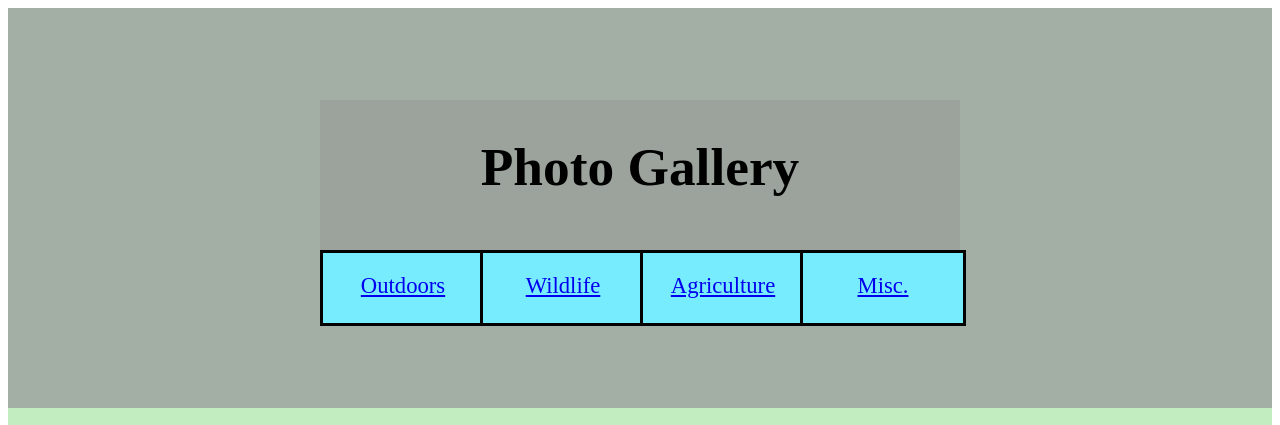
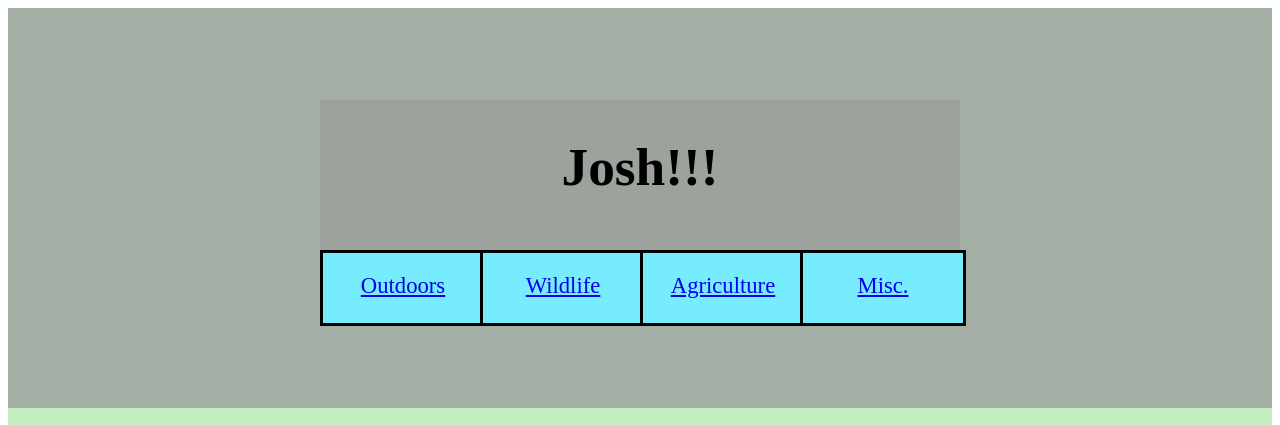
Before and after one commit to 321kevin123/321kevin123.github.io, a plain HTML site: page index.html in a window 1280 px wide. Shown: the top 425 px of the page. Drawn offline with Linux system fonts and the light colour scheme.

Commit message:
Update index.html

```diff
--- a/index.html
+++ b/index.html
@@ -9,7 +9,7 @@
         <div class="header">
           <div class="header2">
             <div class="title">
-              <h1>Photo Gallery</h1></div>
+              <h1>Josh!!!</h1></div>
             <div class="option1">
                 <a href="#Outdoors">Outdoors</a></div>
             <div class="option2">
```
